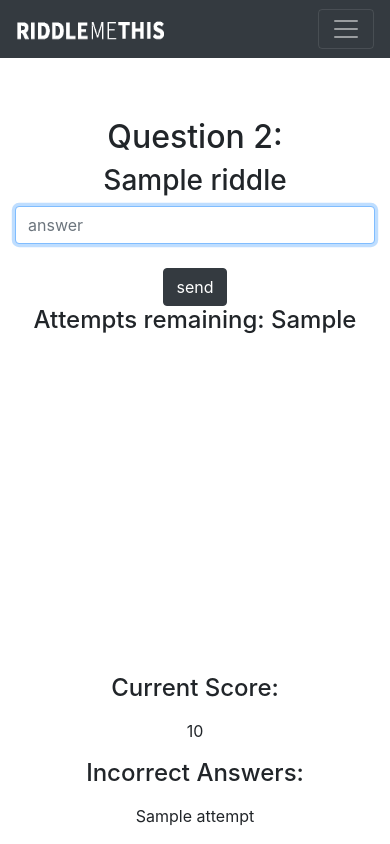
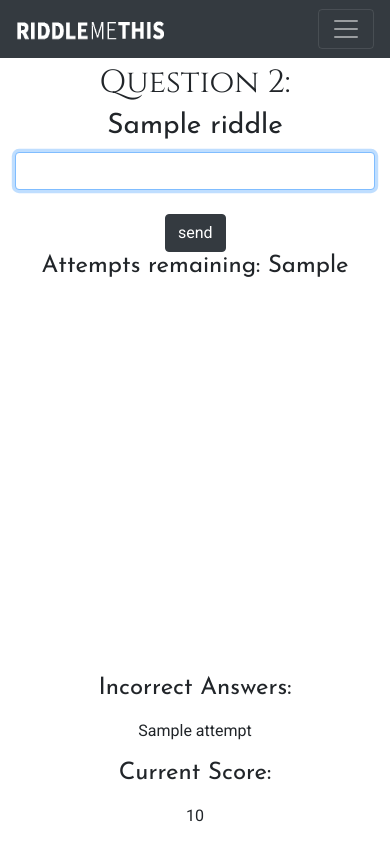
Before and after one commit to ShaunZA/flask-riddle-game, a Flask app: template templates/game.html in a window 390 px wide. Run offline with Flask 2, Linux system fonts and the light colour scheme; the template is opened without the code that fills it: most values are stand-ins (such as "Sample title", 1, 10 or a date in 2020); some libraries are stand-ins or nearby versions.

Commit message:
Added Styling to all pages. Added Hover.CSS library. Fixed mobile.

```diff
--- a/run.py
+++ b/run.py
@@ -200,8 +200,7 @@ def gameover(username):
 
     if request.method =="POST":
 
-        return redirect(url_for('game', username=username, riddle_index=riddle_index, riddles=riddles,
-                            answers=answers, attempts=store_all_attempts(username), remaining_attempts=attempts_remainder(), score=end_score(username)))
+        return redirect(url_for('game', username=username))
 
     return render_template("gameover.html",
                             username=username)
--- a/static/custom/css/styles.css
+++ b/static/custom/css/styles.css
@@ -1,6 +1,8 @@
+@import url('https://fonts.googleapis.com/css?family=Cinzel|Josefin+Sans|Oswald|Roboto');
 
 body {
-  padding-top: 54px;
+  font-family: 'Roboto', serif;
+  padding-top: 64px;
   min-height: 100%;
 }
 
@@ -8,21 +10,12 @@ html {
   height: 100%;
 }
 
-.form-content {
-  max-width: 1024px;
-}
-
-h4 {
-  margin-bottom: 0;
+.base-content {
+  max-width: 1024;
 }
 
 .game-padding {
-  padding-top: 64px !important;
-}
-
-.form-actual {
-  max-width: 1024px;
-  margin: auto;
+  padding-top: 0px;
 }
 
 ul {
@@ -31,8 +24,27 @@ ul {
     margin: 0;
 }
 
+p, label {
+  font-family: 'Roboto', serif;
+}
+
+.question-number {
+  font-family: 'Cinzel', serif;
+}
+
+.riddle, h3, h4 {
+  font-family: 'Josefin Sans', sans-serif;
+}
+
+.nav-item {
+  font-family: 'Oswald', sans-serif;
+}
+
 @media (min-width: 992px) {
   body {
-    padding-top: 56px;
+    padding-top: 66px;
+  }
+  .game-padding {
+  padding-top: 64px;
   }
 }
--- a/templates/base.html
+++ b/templates/base.html
@@ -20,6 +20,9 @@
   <!-- Fontawesome CSS -->
   <link rel="stylesheet" href="https://use.fontawesome.com/releases/v5.1.0/css/all.css" integrity="sha384-lKuwvrZot6UHsBSfcMvOkWwlCMgc0TaWr+30HWe3a4ltaBwTZhyTEggF5tJv8tbt" crossorigin="anonymous">
 
+  <!-- Hover.CSS -->
+  <link rel="stylesheet" href="https://cdnjs.cloudflare.com/ajax/libs/hover.css/2.3.1/css/hover-min.css" />
+
   <!-- Custom styles -->
   <link href="{{ url_for('static', filename='custom/css/styles.css') }}" rel="stylesheet">
 
--- a/templates/congratulations.html
+++ b/templates/congratulations.html
@@ -7,7 +7,7 @@
             <p>Your final score was {{ score }}</p>
             <form method="POST">
                 <input type="hidden" name="highscores" value="highscores">
-                <button class="btn btn-dark">Highscores</button>
+                <button class="btn btn-dark hvr-round-corners">Highscores</button>
             </form>
         </div>
     </div>
--- a/templates/game.html
+++ b/templates/game.html
@@ -4,19 +4,19 @@
     <div class="row text-center game-padding">
 
         <div class="col-md-12">
-            <h2>Question {{riddle_index + 1}}:</h2>
+            <h2 class="question-number">Question {{riddle_index + 1}}:</h2>
         </div>
 
         <div class="col-md-12">
             <h3 class="riddle"> {{ riddles[riddle_index] }} </h3>
         </div>
 
-        <div class="col-md-12 form-content">
+        <div class="col-md-12 form-content text-center">
             <form method="POST" class="form-actual">
-                <input type="text" class="form-control" placeholder="answer" name="answer" id="answer" autofocus>
+                <input type="text" class="form-control" name="answer" id="answer" autofocus>
                 <input type="hidden" name="riddle_index" id="riddle_index" value={{riddle_index}}>
                 <br>
-                <button class="btn btn-dark">send</button>
+                <button class="btn btn-dark hvr-round-corners">send</button>
             </form>
         </div>
 
@@ -30,18 +30,18 @@
 <div class="container game-extras">
     <div class="row fixed-bottom text-center">
 
-        <div class="col-md-6 col-sm-12">
-            <h4>Current Score:</h4>
-            </p> {{ score }} </p>
-        </div>
-
-        <div class="col-md-6 col-sm-12">
+        <div class="col-md-6 col-xs-12">
             <h4>Incorrect Answers:</h4>
             {% for attempt in attempts %}
             </p> {{ attempt }} </p>
             {% endfor %}
         </div>
 
+        <div class="col-md-6 col-xs-12">
+            <h4>Current Score:</h4>
+            </p> {{ score }} </p>
+        </div>
+
     </div>
 
 </div>
--- a/templates/gameover.html
+++ b/templates/gameover.html
@@ -6,7 +6,7 @@
             <p>Sorry, you got the answer wrong too many times.</p>
             <form method="POST">
                 <input type="hidden" name="restart" value="start_again">
-                <button class="btn btn-dark">Try Again</button>
+                <button class="btn btn-dark hvr-round-corners">Try Again</button>
             </form>
         </div>
     </div>
--- a/templates/index.html
+++ b/templates/index.html
@@ -6,10 +6,10 @@
             <form method="POST">
                 <label for="username">To Continue, Please Enter Your Name</label>
                 <br>
-                <input type="text" id="username" name="username" />
+                <input type="text" id="username" name="username" autofocus/>
                 <br>
                 <br>
-                <button class="btn btn-dark">Submit</button>
+                <button class="btn btn-dark hvr-round-corners">Submit</button>
             </form>
         </div>
     </div>
--- a/templates/welcome.html
+++ b/templates/welcome.html
@@ -15,7 +15,7 @@
             <br>
             <form method="POST">
                 <p>Press the button below the start a new game.</p>
-                <button class="btn btn-dark">PLAY</button>
+                <button class="btn btn-dark hvr-round-corners">PLAY</button>
             </form>
         </div>
     </div>
```
Also changed, not shown: other parts of templates/base.html (+4 -4 lines).
